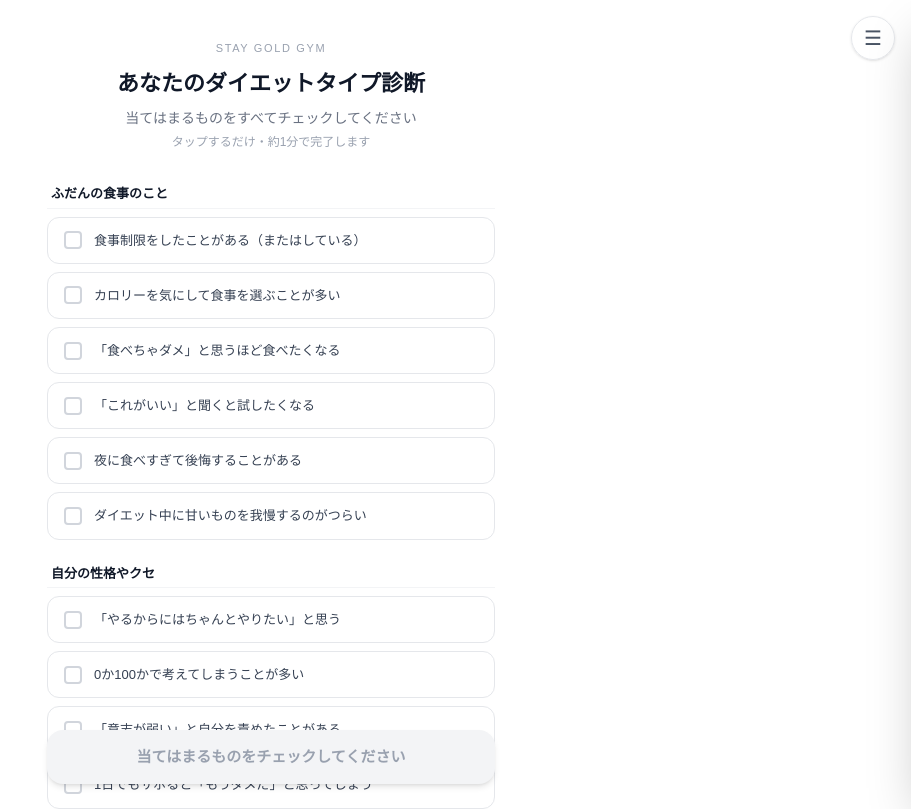
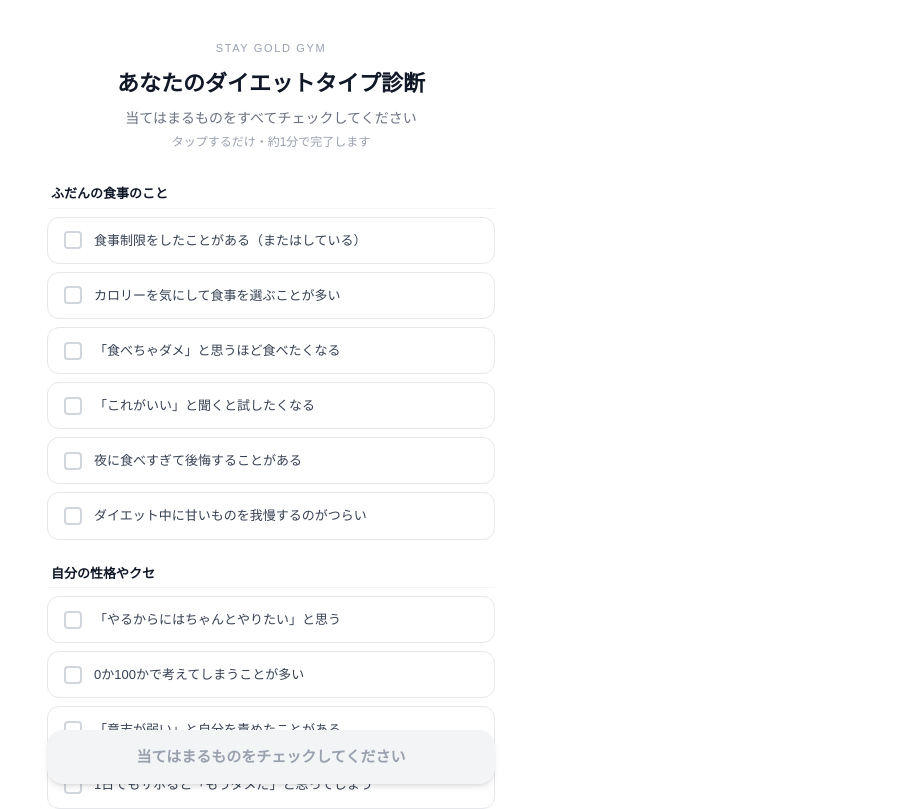
Before and after one commit to TomoRevo/pojipoji-bodymake, a Next.js app: page /pojipoji-bodymake/diagnosis in a window 1280 px wide. Shown: the top 809 px of the page, without its empty margins (369-1280 px from the left). Built offline with nearby package versions, Linux system fonts and the light colour scheme; no server answers.

Commit message:
診断・結果ページからハンバーガーメニュー削除

```diff
--- a/src/app/diagnosis/page.tsx
+++ b/src/app/diagnosis/page.tsx
@@ -3,8 +3,6 @@
 import { useState, useEffect } from "react";
 import { useRouter } from "next/navigation";
 import { checkGroups, calcType } from "@/lib/diagnosis";
-import HamburgerMenu from "@/components/HamburgerMenu";
-
 const MIN_CHECKS = 5;
 
 /* ── 分析中画面 ── */
@@ -86,7 +84,6 @@ export default function DiagnosisPage() {
 
   return (
     <main className="min-h-screen bg-white px-4 py-8">
-      <HamburgerMenu />
       <div className="max-w-md mx-auto flex flex-col gap-6">
 
         {/* Header */}
--- a/src/app/result/[type]/page.tsx
+++ b/src/app/result/[type]/page.tsx
@@ -1,6 +1,5 @@
 import { typeMessages, DiagnosisType, validTypes, typeLabels } from "@/lib/diagnosis";
 import { notFound } from "next/navigation";
-import HamburgerMenu from "@/components/HamburgerMenu";
 import type { Metadata } from "next";
 
 const ELME_URL = process.env.NEXT_PUBLIC_LINE_ADD_URL || "#";
@@ -96,7 +95,6 @@ export default async function ResultPage({ params }: Props) {
 
   return (
     <main className="min-h-screen bg-white px-4 py-8">
-      <HamburgerMenu />
       <div className="max-w-md mx-auto flex flex-col gap-5">
 
         <p className="text-center text-[11px] tracking-[0.15em] text-gray-400">あなたの診断結果</p>
```
